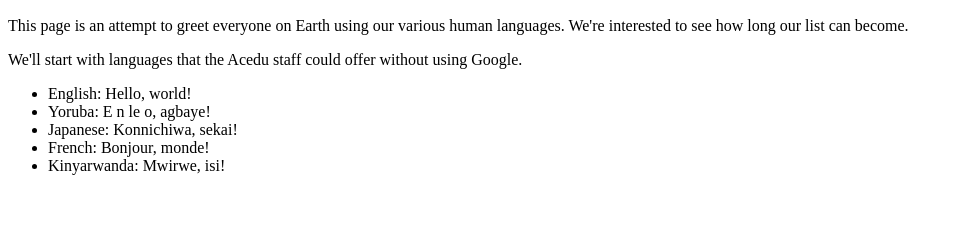
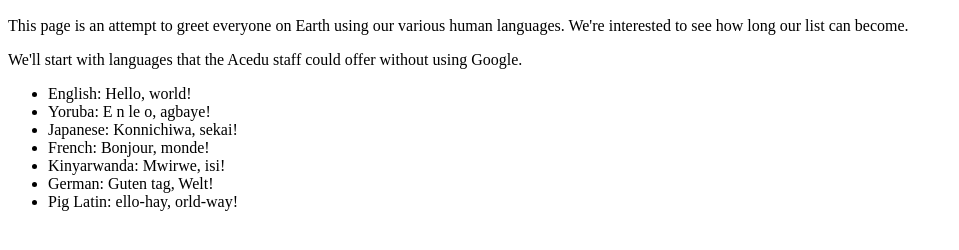
Before and after one commit to ololadeHA/my-first-webpage, a plain HTML site: page index.html in a window 1280 px wide. Shown: the part 110-360 px from the top of the page, without its empty margins (0-959 px from the left). Drawn offline with Linux system fonts and the light colour scheme.

Commit message:
add 2 more languages to say hello

```diff
--- a/index.html
+++ b/index.html
@@ -18,7 +18,8 @@
       <li> Yoruba: E n le o, agbaye! </li>
       <li> Japanese: Konnichiwa, sekai! </li>
       <li> French: Bonjour, monde! </li>
-      <li> Kinyarwanda: Mwirwe, isi! </li>
+      <li> Kinyarwanda: Mwirwe, isi! </li><li> German: Guten tag, Welt! </li>
+      <li> Pig Latin: ello-hay, orld-way! </li>
     </ul>
 
 </body>
```
